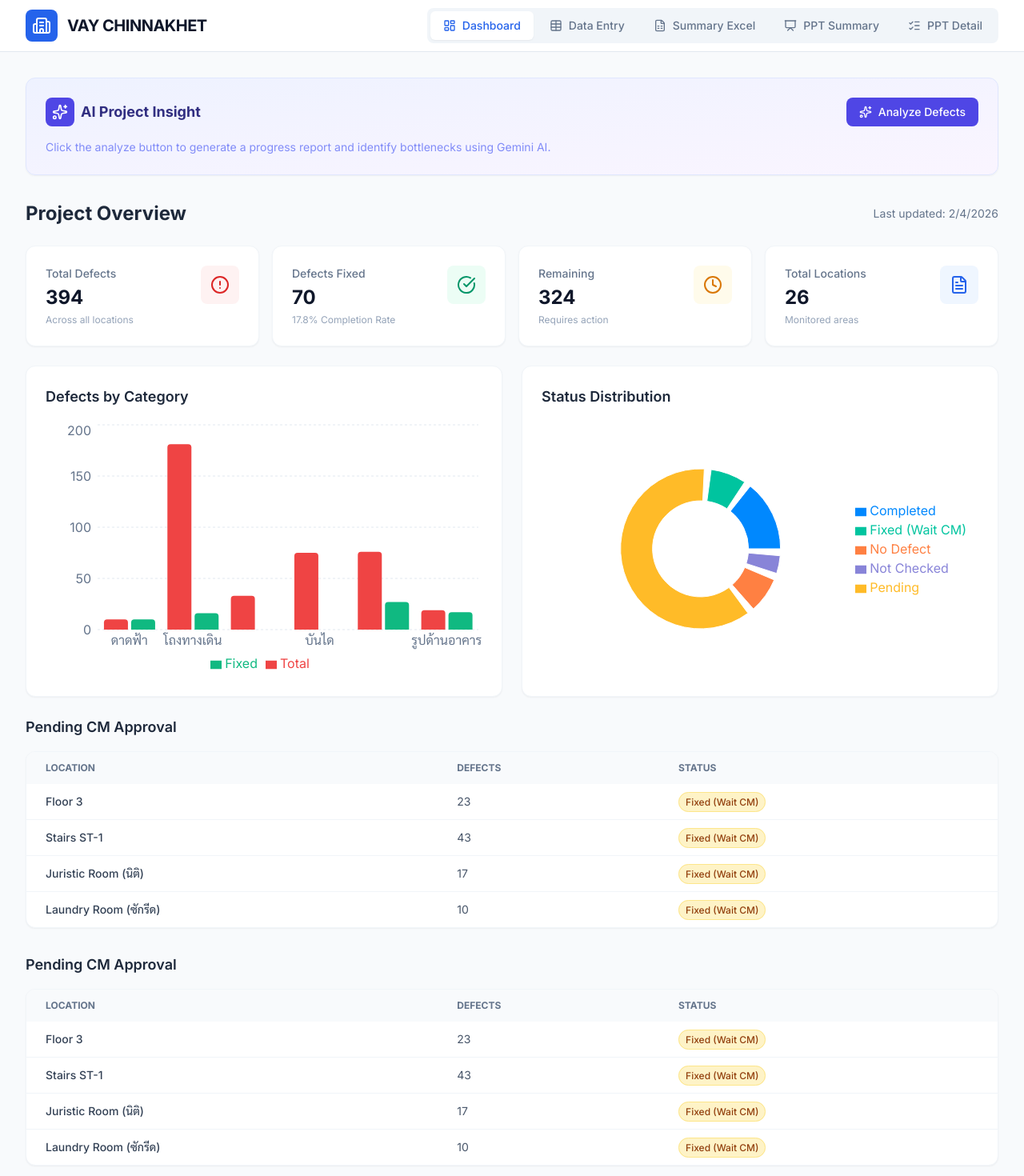
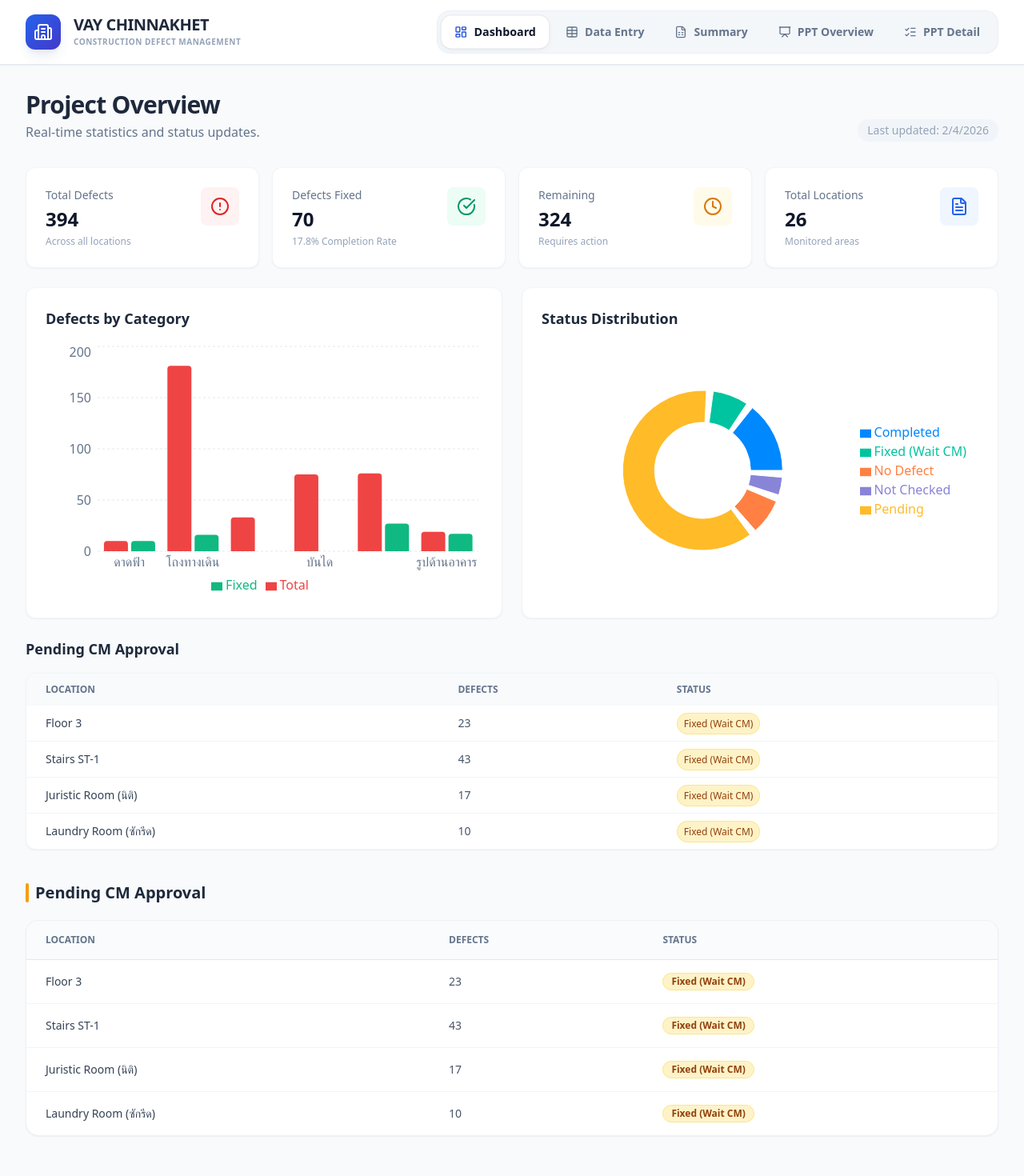
Before and after one commit to vaychinnakhet-arch/DEFECTVAY, a React (Vite) app: page / in a window 1280 px wide. Shown: the top 1470 px of the page at 80% size. Built offline with nearby package versions, Linux system fonts and the light colour scheme.

Commit message:
refactor: Remove unused AIInsight component
The AIInsight component is no longer imported or rendered, indicating it's unused. Removing it cleans up the codebase and reduces potential confusion.

```diff
--- a/App.tsx
+++ b/App.tsx
@@ -6,7 +6,6 @@ import DefectList from './components/DefectList';
 import SummaryReport from './components/SummaryReport';
 import PowerPointView from './components/PowerPointView';
 import PowerPointDetailView from './components/PowerPointDetailView';
-import AIInsight from './components/AIInsight';
 import { LayoutDashboard, Table as TableIcon, Building2, FileSpreadsheet, Presentation, ListChecks } from 'lucide-react';
 
 enum ViewMode {
@@ -39,80 +38,73 @@ const App: React.FC = () => {
     setDefects(importedData);
   };
 
+  const NavButton = ({ mode, icon, label, activeColorClass = 'text-blue-700' }: { mode: ViewMode, icon: React.ReactNode, label: string, activeColorClass?: string }) => {
+    const isActive = viewMode === mode;
+    return (
+      <button
+        onClick={() => setViewMode(mode)}
+        className={`relative flex items-center gap-2 px-4 py-2.5 rounded-xl text-sm font-semibold transition-all duration-300 ease-out whitespace-nowrap outline-none focus-visible:ring-2 focus-visible:ring-offset-2 focus-visible:ring-blue-500 ${
+          isActive
+            ? `bg-white text-slate-900 shadow-[0_2px_8px_-2px_rgba(0,0,0,0.08)] ring-1 ring-slate-900/5 scale-[1.02]`
+            : 'text-slate-500 hover:text-slate-800 hover:bg-slate-200/50'
+        }`}
+      >
+        <span className={`transition-colors duration-300 ${isActive ? activeColorClass : 'text-current'}`}>
+          {icon}
+        </span>
+        <span>{label}</span>
+      </button>
+    );
+  };
+
   return (
-    <div className="min-h-screen bg-slate-50 flex flex-col">
+    <div className="min-h-screen bg-slate-50 flex flex-col font-sans text-slate-900">
       {/* Header */}
-      <header className="bg-white border-b border-slate-200 sticky top-0 z-10 print:hidden">
+      <header className="bg-white/90 backdrop-blur-md border-b border-slate-200 sticky top-0 z-50 print:hidden shadow-sm transition-all duration-300">
         <div className="max-w-7xl mx-auto px-4 sm:px-6 lg:px-8">
-          <div className="flex justify-between h-16 items-center">
-            <div className="flex items-center gap-3">
-              <div className="bg-blue-600 p-2 rounded-lg">
+          <div className="flex flex-col md:flex-row justify-between h-auto md:h-20 items-center py-4 md:py-0 gap-4 md:gap-8">
+            {/* Logo Section */}
+            <div className="flex items-center gap-4 w-full md:w-auto">
+              <div className="bg-gradient-to-br from-blue-600 to-indigo-700 p-2.5 rounded-xl shadow-lg shadow-blue-900/10 shrink-0">
                 <Building2 className="w-6 h-6 text-white" />
               </div>
-              <h1 className="text-xl font-bold text-slate-900 tracking-tight hidden sm:block">VAY CHINNAKHET</h1>
-              <h1 className="text-xl font-bold text-slate-900 tracking-tight sm:hidden">VC</h1>
+              <div className="flex flex-col">
+                <h1 className="text-xl font-bold text-slate-800 tracking-tight leading-none font-sarabun">VAY CHINNAKHET</h1>
+                <span className="text-[10px] uppercase font-bold text-slate-400 tracking-wider mt-1">Construction Defect Management</span>
+              </div>
             </div>
-            <div className="flex bg-slate-100 rounded-lg p-1 overflow-x-auto gap-1">
-              <button
-                onClick={() => setViewMode(ViewMode.DASHBOARD)}
-                className={`flex items-center gap-2 px-3 sm:px-4 py-2 rounded-md text-sm font-medium transition-all whitespace-nowrap ${
-                  viewMode === ViewMode.DASHBOARD
-                    ? 'bg-white text-blue-600 shadow-sm'
-                    : 'text-slate-500 hover:text-slate-700'
-                }`}
-              >
-                <LayoutDashboard className="w-4 h-4" />
-                <span className="hidden sm:inline">Dashboard</span>
-              </button>
-              <button
-                onClick={() => setViewMode(ViewMode.TABLE)}
-                className={`flex items-center gap-2 px-3 sm:px-4 py-2 rounded-md text-sm font-medium transition-all whitespace-nowrap ${
-                  viewMode === ViewMode.TABLE
-                    ? 'bg-white text-blue-600 shadow-sm'
-                    : 'text-slate-500 hover:text-slate-700'
-                }`}
-              >
-                <TableIcon className="w-4 h-4" />
-                <span className="hidden sm:inline">Data Entry</span>
-                <span className="sm:hidden">Data</span>
-              </button>
-              <button
-                onClick={() => setViewMode(ViewMode.SUMMARY)}
-                className={`flex items-center gap-2 px-3 sm:px-4 py-2 rounded-md text-sm font-medium transition-all whitespace-nowrap ${
-                  viewMode === ViewMode.SUMMARY
-                    ? 'bg-white text-emerald-600 shadow-sm'
-                    : 'text-slate-500 hover:text-slate-700'
-                }`}
-              >
-                <FileSpreadsheet className="w-4 h-4" />
-                <span className="hidden sm:inline">Summary Excel</span>
-                <span className="sm:hidden">Excel</span>
-              </button>
-              <button
-                onClick={() => setViewMode(ViewMode.PPT)}
-                className={`flex items-center gap-2 px-3 sm:px-4 py-2 rounded-md text-sm font-medium transition-all whitespace-nowrap ${
-                  viewMode === ViewMode.PPT
-                    ? 'bg-white text-indigo-600 shadow-sm'
-                    : 'text-slate-500 hover:text-slate-700'
-                }`}
-              >
-                <Presentation className="w-4 h-4" />
-                <span className="hidden sm:inline">PPT Summary</span>
-                <span className="sm:hidden">PPT Sum</span>
-              </button>
-              <button
-                onClick={() => setViewMode(ViewMode.PPT_DETAIL)}
-                className={`flex items-center gap-2 px-3 sm:px-4 py-2 rounded-md text-sm font-medium transition-all whitespace-nowrap ${
-                  viewMode === ViewMode.PPT_DETAIL
-                    ? 'bg-white text-violet-600 shadow-sm'
-                    : 'text-slate-500 hover:text-slate-700'
-                }`}
-              >
-                <ListChecks className="w-4 h-4" />
-                <span className="hidden sm:inline">PPT Detail</span>
-                <span className="sm:hidden">PPT All</span>
-              </button>
-            </div>
+
+            {/* Navigation Section */}
+            <nav className="flex items-center gap-1.5 p-1.5 bg-slate-100/80 rounded-2xl overflow-x-auto max-w-full w-full md:w-auto no-scrollbar border border-slate-200/50">
+              <NavButton
+                mode={ViewMode.DASHBOARD}
+                icon={<LayoutDashboard className="w-4 h-4" />}
+                label="Dashboard"
+              />
+              <NavButton
+                mode={ViewMode.TABLE}
+                icon={<TableIcon className="w-4 h-4" />}
+                label="Data Entry"
+              />
+              <NavButton
+                mode={ViewMode.SUMMARY}
+                icon={<FileSpreadsheet className="w-4 h-4" />}
+                label="Summary"
+                activeColorClass="text-emerald-600"
+              />
+              <NavButton
+                mode={ViewMode.PPT}
+                icon={<Presentation className="w-4 h-4" />}
+                label="PPT Overview"
+                activeColorClass="text-indigo-600"
+              />
+              <NavButton
+                mode={ViewMode.PPT_DETAIL}
+                icon={<ListChecks className="w-4 h-4" />}
+                label="PPT Detail"
+                activeColorClass="text-violet-600"
+              />
+            </nav>
           </div>
         </div>
       </header>
@@ -120,43 +112,48 @@ const App: React.FC = () => {
       {/* Main Content */}
       <main className="flex-1 max-w-7xl w-full mx-auto px-4 sm:px-6 lg:px-8 py-8 print:p-0 print:w-full print:max-w-none">
 
-        {/* Gemini AI Insight Section - Always Visible except print */}
-        <div className="mb-8 print:hidden">
-           <AIInsight defects={defects} />
-        </div>
-
         {viewMode === ViewMode.DASHBOARD && (
           <div className="animate-fade-in print:hidden">
-             <div className="mb-6 flex justify-between items-center">
-                <h2 className="text-2xl font-bold text-slate-800">Project Overview</h2>
-                <span className="text-sm text-slate-500">Last updated: {new Date().toLocaleDateString()}</span>
+             <div className="mb-8 flex flex-col md:flex-row md:items-end justify-between gap-4">
+                <div>
+                  <h2 className="text-3xl font-bold text-slate-800 tracking-tight">Project Overview</h2>
+                  <p className="text-slate-500 mt-1">Real-time statistics and status updates.</p>
+                </div>
+                <span className="text-sm font-medium text-slate-400 bg-slate-100 px-3 py-1 rounded-full">
+                  Last updated: {new Date().toLocaleDateString()}
+                </span>
              </div>
              <Dashboard defects={defects} />
 
-             {/* Quick view of recent items or critical items could go here */}
-             <div className="mt-8">
-                <h3 className="text-lg font-semibold text-slate-800 mb-4">Pending CM Approval</h3>
-                <div className="bg-white rounded-xl shadow-sm border border-slate-100 overflow-hidden">
+             {/* Quick view of recent items or critical items */}
+             <div className="mt-10">
+                <div className="flex items-center gap-2 mb-5">
+                   <div className="h-6 w-1 bg-amber-500 rounded-full"></div>
+                   <h3 className="text-xl font-bold text-slate-800">Pending CM Approval</h3>
+                </div>
+                <div className="bg-white rounded-2xl shadow-sm border border-slate-200/60 overflow-hidden">
                     <table className="w-full text-sm text-left">
-                      <thead className="bg-slate-50 text-xs uppercase text-slate-500">
+                      <thead className="bg-slate-50/80 text-xs uppercase text-slate-500 font-semibold border-b border-slate-200">
                         <tr>
-                          <th className="px-6 py-3">Location</th>
-                          <th className="px-6 py-3">Defects</th>
-                          <th className="px-6 py-3">Status</th>
+                          <th className="px-6 py-4">Location</th>
+                          <th className="px-6 py-4">Defects</th>
+                          <th className="px-6 py-4">Status</th>
                         </tr>
                       </thead>
                       <tbody className="divide-y divide-slate-100">
                         {defects.filter(d => d.status === 'Fixed (Wait CM)').map(d => (
-                          <tr key={d.id}>
-                            <td className="px-6 py-3 font-medium text-slate-700">{d.location}</td>
-                            <td className="px-6 py-3 text-slate-600">{d.totalDefects}</td>
-                            <td className="px-6 py-3">
-                              <span className="px-2 py-1 text-xs font-medium bg-amber-100 text-amber-800 rounded-full border border-amber-200">{d.status}</span>
+                          <tr key={d.id} className="hover:bg-slate-50/50 transition-colors">
+                            <td className="px-6 py-4 font-medium text-slate-700">{d.location}</td>
+                            <td className="px-6 py-4 text-slate-600">{d.totalDefects}</td>
+                            <td className="px-6 py-4">
+                              <span className="inline-flex items-center px-2.5 py-0.5 rounded-full text-xs font-bold bg-amber-100 text-amber-800 border border-amber-200">
+                                {d.status}
+                              </span>
                             </td>
                           </tr>
                         ))}
                          {defects.filter(d => d.status === 'Fixed (Wait CM)').length === 0 && (
-                           <tr><td colSpan={3} className="px-6 py-4 text-center text-slate-400">No items waiting for approval.</td></tr>
+                           <tr><td colSpan={3} className="px-6 py-8 text-center text-slate-400 italic">No items waiting for approval.</td></tr>
                          )}
                       </tbody>
                     </table>
@@ -167,9 +164,9 @@ const App: React.FC = () => {
 
         {viewMode === ViewMode.TABLE && (
           <div className="animate-fade-in print:hidden">
-             <div className="mb-6">
-                <h2 className="text-2xl font-bold text-slate-800">Defect Registry</h2>
-                <p className="text-slate-500">Manage and update defect records per location.</p>
+             <div className="mb-8">
+                <h2 className="text-3xl font-bold text-slate-800 tracking-tight">Defect Registry</h2>
+                <p className="text-slate-500 mt-1">Manage, update, and track defect records per location.</p>
              </div>
              <DefectList
                defects={defects}
@@ -183,9 +180,9 @@ const App: React.FC = () => {
 
         {viewMode === ViewMode.SUMMARY && (
            <div className="animate-fade-in">
-              <div className="mb-6 print:hidden">
-                <h2 className="text-2xl font-bold text-slate-800">Project Summary Report</h2>
-                <p className="text-slate-500">Detailed breakdown of total, fixed, and remaining defects. Click numbers to edit.</p>
+              <div className="mb-8 print:hidden">
+                <h2 className="text-3xl font-bold text-slate-800 tracking-tight">Project Summary Report</h2>
+                <p className="text-slate-500 mt-1">Detailed breakdown of total, fixed, and remaining defects. Click numbers to edit.</p>
              </div>
              <SummaryReport defects={defects} onUpdate={handleUpdate} />
            </div>
--- a/components/PowerPointDetailView.tsx
+++ b/components/PowerPointDetailView.tsx
@@ -13,18 +13,14 @@ type DisplayItem =
 const PowerPointDetailView: React.FC<PowerPointDetailViewProps> = ({ defects }) => {
   // 1. Group items by category to create a flat display list with headers
   const displayList = React.useMemo(() => {
-    if (!defects || defects.length === 0) return [];
-
-    // Get unique categories in order of appearance
-    const uniqueCategories = Array.from(new Set(defects.map(d => d.category)));
-
+    const categories: string[] = Array.from(new Set(defects.map(d => d.category)));
     const list: DisplayItem[] = [];
     let globalIndex = 1;
 
-    uniqueCategories.forEach(cat => {
+    categories.forEach(cat => {
       const items = defects.filter(d => d.category === cat);
       if (items.length > 0) {
-        list.push({ type: 'header', title: String(cat) });
+        list.push({ type: 'header', title: cat });
         items.forEach(item => {
           list.push({ type: 'row', data: item, index: globalIndex++ });
         });
@@ -34,47 +30,32 @@ const PowerPointDetailView: React.FC<PowerPointDetailViewProps> = ({ defects })
   }, [defects]);
 
   // 2. Intelligent Split Logic
-  const { leftColumn, rightColumn } = React.useMemo(() => {
-    if (displayList.length === 0) {
-      return { leftColumn: [], rightColumn: [] };
-    }
+  // Try to split at a category header closest to the middle to avoid breaking groups
+  let splitIndex = Math.ceil(displayList.length / 2); // Default to exact half
 
-    const totalItems = displayList.length;
-    const idealMid = totalItems / 2;
-
-    // Find indices of all headers (excluding the very first one at index 0)
+  // Find indices of all headers (excluding the first one at index 0)
   const headerIndices = displayList
-      .map((item, index) => (item.type === 'header' && index > 0 ? index : -1))
-      .filter(index => index !== -1);
-
-    let splitIndex = Math.ceil(idealMid); // Default to simple half
+    .map((item, index) => ({ isHeader: item.type === 'header', index }))
+    .filter(x => x.isHeader && x.index > 0)
+    .map(x => x.index);
 
   if (headerIndices.length > 0) {
     // Find the header index mathematically closest to the midpoint
-      // Using a simple loop to avoid reduce complexity/errors
-      let bestDiff = Infinity;
-      let bestIdx = splitIndex;
+    const idealMid = displayList.length / 2;
+    const bestHeaderSplit = headerIndices.reduce((prev, curr) => {
+      return Math.abs(curr - idealMid) < Math.abs(prev - idealMid) ? curr : prev;
+    });
 
-      for (const idx of headerIndices) {
-        const diff = Math.abs(idx - idealMid);
-        if (diff < bestDiff) {
-          bestDiff = diff;
-          bestIdx = idx;
+    // Only use this split if it keeps the columns reasonably balanced (e.g., between 30% and 70%)
+    // This prevents stranding a small category alone in a huge second column or vice versa.
+    const ratio = bestHeaderSplit / displayList.length;
+    if (ratio >= 0.3 && ratio <= 0.7) {
+       splitIndex = bestHeaderSplit;
     }
   }
 
-      // Check balance ratio (30/70 rule)
-      const ratio = bestIdx / totalItems;
-      if (ratio >= 0.3 && ratio <= 0.7) {
-        splitIndex = bestIdx;
-      }
-    }
-
-    return {
-      leftColumn: displayList.slice(0, splitIndex),
-      rightColumn: displayList.slice(splitIndex)
-    };
-  }, [displayList]);
+  const leftColumn = displayList.slice(0, splitIndex);
+  const rightColumn = displayList.slice(splitIndex);
 
   const renderTable = (items: DisplayItem[]) => (
     <table className="w-full text-left border-collapse align-top">
@@ -92,7 +73,7 @@ const PowerPointDetailView: React.FC<PowerPointDetailViewProps> = ({ defects })
         {items.map((item, idx) => {
           if (item.type === 'header') {
              return (
-               <tr key={`header-${idx}`} className="bg-indigo-50 border-b border-indigo-100 break-inside-avoid">
+               <tr key={`header-${item.title}-${idx}`} className="bg-indigo-50 border-b border-indigo-100">
                  <td colSpan={6} className="py-1 px-2 text-xs font-bold text-indigo-800 uppercase tracking-wider">
                    {item.title}
                  </td>
@@ -101,11 +82,11 @@ const PowerPointDetailView: React.FC<PowerPointDetailViewProps> = ({ defects })
           }
 
           const defect = item.data;
+          // Check for full completion based on numbers
           const isComplete = defect.totalDefects > 0 && defect.totalDefects === defect.fixedDefects;
-          const isFixedWait = defect.status === 'Fixed (Wait CM)';
 
           return (
-            <tr key={defect.id} className="border-b border-slate-100 last:border-0 break-inside-avoid">
+            <tr key={defect.id} className="border-b border-slate-100 last:border-0">
               <td className="py-1 px-1 text-xs font-semibold text-slate-400 text-center align-top">
                 {item.index}
               </td>
@@ -122,7 +103,7 @@ const PowerPointDetailView: React.FC<PowerPointDetailViewProps> = ({ defects })
                 {defect.targetDate || '-'}
               </td>
               <td className="py-1 px-1 text-center align-top">
-                {isFixedWait ? (
+                {defect.status === 'Fixed (Wait CM)' ? (
                   <span className="inline-block text-amber-700 font-bold text-[10px] bg-amber-50 px-2 py-0.5 rounded border border-amber-200 whitespace-nowrap w-full">
                     {defect.status}
                   </span>
@@ -156,18 +137,19 @@ const PowerPointDetailView: React.FC<PowerPointDetailViewProps> = ({ defects })
              </div>
              <div>
                <h2 className="text-2xl font-bold text-slate-900">Presentation Slides (Compact)</h2>
-               <p className="text-slate-500">Auto-balanced columns by category.</p>
+               <p className="text-slate-500">Smart-split columns to keep categories intact where possible.</p>
              </div>
           </div>
         </div>
         <div className="p-3 bg-violet-50 text-violet-800 rounded-lg text-sm border border-violet-100 flex items-center gap-2 max-w-xl">
            <Copy className="w-5 h-5 flex-shrink-0" />
-           <span><b>Tip:</b> Screenshot the view below. It splits categories to keep them intact.</span>
+           <span><b>Tip:</b> Screenshot the view below. It has been compacted to fit more data.</span>
         </div>
       </div>
 
       <div className="flex flex-col items-center">
         {/* Slide Container */}
+        {/* Removed fixed height/aspect-video constraint to prevent text clipping, added min-h for consistent look */}
         <div className="bg-white shadow-2xl w-full max-w-[1280px] min-h-[720px] relative flex flex-col border border-slate-200">
             {/* Header */}
             <div className="bg-slate-800 text-white p-4 border-b-4 border-violet-500 flex justify-between items-end shrink-0">
--- a/index.html
+++ b/index.html
@@ -26,6 +26,5 @@
 </head>
   <body class="bg-slate-50 text-slate-900 antialiased">
     <div id="root"></div>
-    <script type="module" src="index.tsx"></script>
   </body>
 </html>
```
Lines whose indentation alone changed are shown as unchanged.
